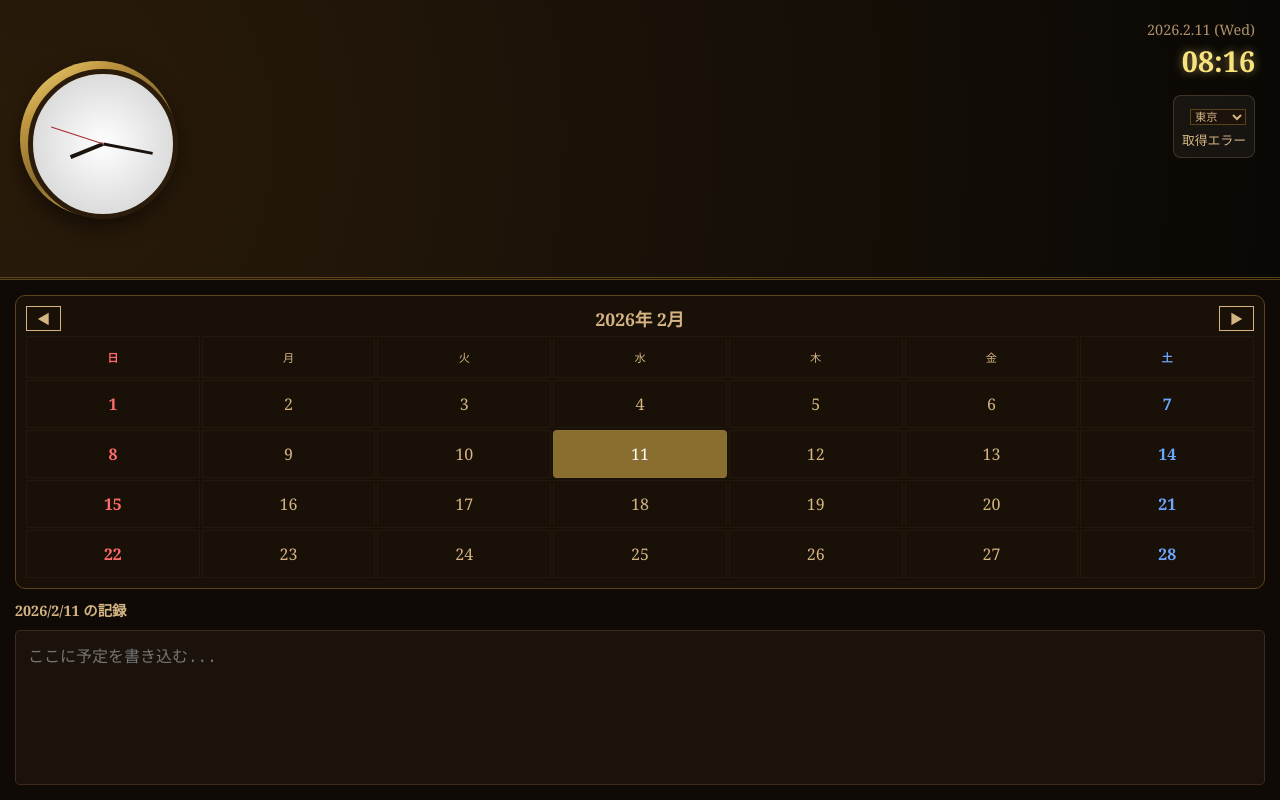
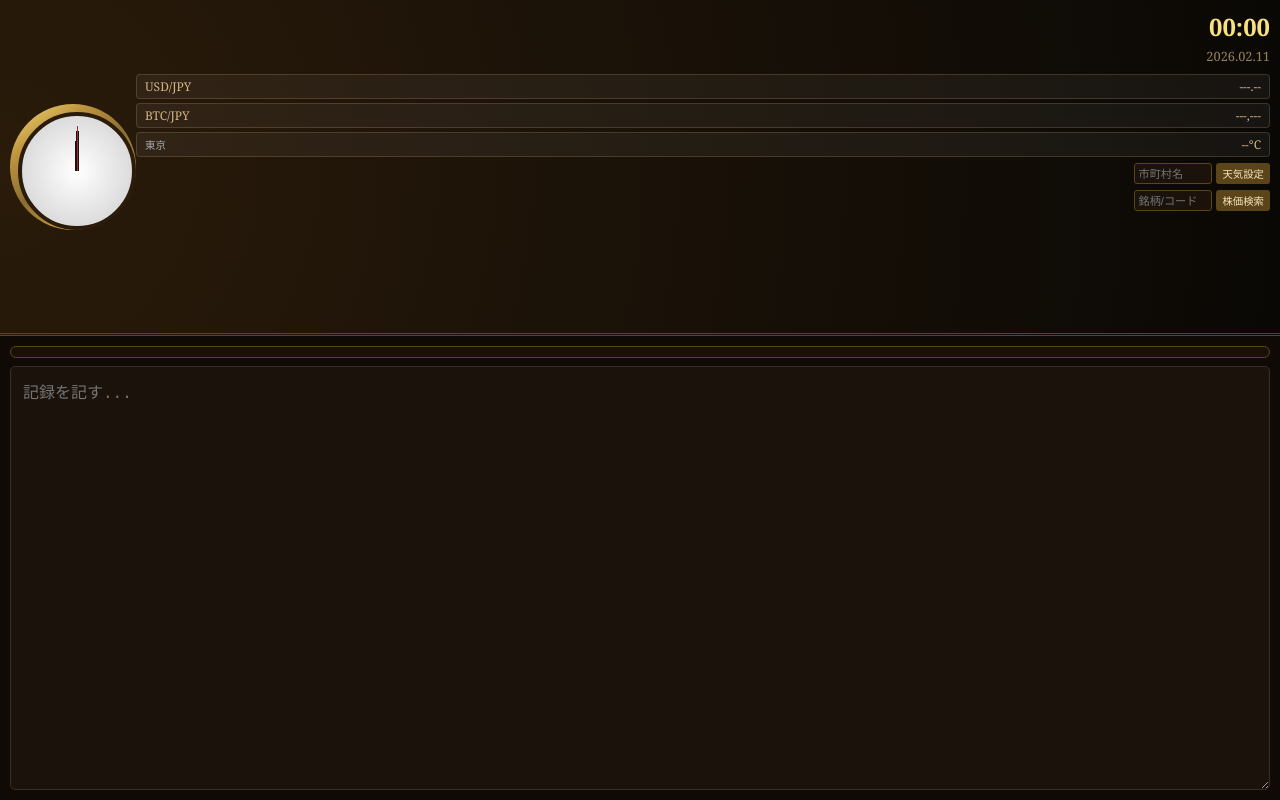
Before and after one commit to rakuda0001/my-artclock3-app, a plain HTML site: page index.html in a window 1280 px wide. Drawn offline with Linux system fonts and the light colour scheme; no server answers.

Commit message:
Update index.html

```diff
--- a/index.html
+++ b/index.html
@@ -3,140 +3,149 @@
 <head>
     <meta charset="UTF-8">
     <meta name="viewport" content="width=device-width, initial-scale=1.0, maximum-scale=1.0, user-scalable=no">
-    <title>Museum Digital & Analog</title>
+    <title>Museum Market & Weather</title>
     <style>
         :root {
             --gold: linear-gradient(145deg, #f9e17d, #bf953f, #8a6e2f, #bf953f, #f9e17d);
             --marble: radial-gradient(circle at center, #ffffff 0%, #dcdcdc 70%, #c0c0c0 100%);
             --bg-dark: #0a0805;
-            --ruby: radial-gradient(circle at 30% 30%, #ff4d4d, #800000);
-            --emerald: radial-gradient(circle at 30% 30%, #4dff4d, #004d00);
         }
 
         body {
             background: var(--bg-dark);
             color: #d4b483;
-            font-family: 'Georgia', serif;
+            font-family: 'Georgia', 'Hiragino Mincho ProN', serif;
             display: flex;
-            flex-direction: column; /* スマホ・アプリ基準で上下構成 */
+            flex-direction: column;
             height: 100vh;
             margin: 0;
             overflow: hidden;
         }
 
-        /* --- 上部：時計・デジタル・天気セクション --- */
+        /* --- 上部：コックピットセクション --- */
         .top-section {
             flex: none;
-            height: 35vh; /* 少しコンパクトに */
+            height: 42vh;
             display: flex;
             background: radial-gradient(circle at 0% 50%, #2a1b0a 0%, #0a0805 100%);
             border-bottom: 3px double #5c441a;
-            position: relative;
             padding: 10px;
             box-sizing: border-box;
         }
 
-        /* アナログ時計を左端に */
         .museum-frame {
             position: relative;
-            width: 140px;
-            height: 140px;
+            width: 110px;
+            height: 110px;
             padding: 8px;
             background: var(--gold);
             border-radius: 50%;
             align-self: center;
-            margin-left: 10px;
-            box-shadow: 0 10px 20px rgba(0,0,0,0.5);
         }
 
         .clock-face {
             width: 100%; height: 100%;
             background: var(--marble);
             border-radius: 50%;
-            border: 5px solid #2a1b0a;
+            border: 4px solid #2a1b0a;
             position: relative;
         }
 
         .hand { position: absolute; bottom: 50%; left: 50%; transform-origin: bottom; background: #1a120b; }
-        .hour { width: 4px; height: 35px; margin-left: -2px; z-index: 3; }
-        .minute { width: 3px; height: 50px; margin-left: -1.5px; z-index: 4; }
-        .second { width: 1px; height: 55px; margin-left: -0.5px; background: #a52a2a; z-index: 5; }
+        .hour { width: 4px; height: 30px; margin-left: -2px; }
+        .minute { width: 3px; height: 40px; margin-left: -1.5px; }
+        .second { width: 1px; height: 45px; margin-left: -0.5px; background: #a52a2a; }
 
-        /* 右上：デジタル時計と日付 */
         .info-panel {
             flex: 1;
             display: flex;
             flex-direction: column;
             align-items: flex-end;
-            justify-content: flex-start;
-            padding-top: 10px;
-            padding-right: 15px;
+            gap: 4px;
         }
 
-        #digital-date { font-size: 0.9rem; opacity: 0.8; margin-bottom: 2px; }
-        #digital-clock { font-size: 1.8rem; font-weight: bold; color: #f9e17d; text-shadow: 0 0 10px rgba(249, 225, 125, 0.5); }
+        #digital-clock { font-size: 1.5rem; font-weight: bold; color: #f9e17d; }
+        #digital-date { font-size: 0.8rem; opacity: 0.7; }
 
-        /* 天気予報エリア */
-        .weather-panel {
-            margin-top: 15px;
-            text-align: right;
-            background: rgba(255,255,255,0.05);
-            padding: 8px;
-            border-radius: 8px;
-            border: 1px solid rgba(212, 180, 131, 0.2);
+        .market-panel {
+            width: 100%;
+            display: flex;
+            flex-direction: column;
+            gap: 4px;
+            margin-top: 5px;
         }
 
-        #city-select {
-            background: #1a120b;
-            color: #d4b483;
-            border: 1px solid #5c441a;
-            font-size: 0.7rem;
-            margin-bottom: 5px;
+        .data-row {
+            background: rgba(255,255,255,0.05);
+            padding: 3px 8px;
+            border-radius: 4px;
+            border: 1px solid rgba(212, 180, 131, 0.2);
+            display: flex;
+            justify-content: space-between;
+            align-items: center;
+            font-size: 0.75rem;
         }
 
-        #weather-info { font-size: 0.8rem; }
+        .search-box {
+            display: flex;
+            gap: 4px;
+            width: 100%;
+            justify-content: flex-end;
+            margin-top: 2px;
+        }
 
-        /* --- 下部：カレンダー・スケジュール（1.3倍拡大） --- */
+        input {
+            background: #1a120b;
+            border: 1px solid #5c441a;
+            color: #f9e17d;
+            font-size: 0.7rem;
+            padding: 3px;
+            border-radius: 3px;
+        }
+
+        .small-btn {
+            background: #5c441a;
+            color: #f4e4bc;
+            border: none;
+            font-size: 0.65rem;
+            padding: 3px 6px;
+            border-radius: 3px;
+            cursor: pointer;
+        }
+
+        /* --- 下部：カレンダー --- */
         .schedule-section {
-            flex: 1; /* 残りのスペースをすべて使う */
-            padding: 15px;
+            flex: 1;
+            padding: 10px;
             display: flex;
             flex-direction: column;
-            gap: 10px;
             background: #0f0a05;
-            overflow-y: auto;
         }
 
         .calendar-card {
             background: rgba(42, 27, 10, 0.4);
             border: 1px solid #5c441a;
-            padding: 10px;
-            border-radius: 10px;
+            padding: 5px;
+            border-radius: 8px;
+            margin-bottom: 8px;
         }
 
-        .calendar-header { display: flex; justify-content: space-between; align-items: center; margin-bottom: 5px; }
-        .nav-btn { background: none; border: 1px solid #d4b483; color: #d4b483; padding: 2px 10px; cursor: pointer; }
-        .calendar-grid { display: grid; grid-template-columns: repeat(7, 1fr); gap: 2px; text-align: center; }
-        .day { padding: 12px 0; cursor: pointer; border: 1px solid rgba(212, 180, 131, 0.05); font-size: 1rem; }
-        .sun { color: #ff6b6b; font-weight: bold; }
-        .sat { color: #6ba6ff; font-weight: bold; }
+        .calendar-grid { display: grid; grid-template-columns: repeat(7, 1fr); gap: 1px; text-align: center; }
+        .day { padding: 10px 0; font-size: 0.9rem; cursor: pointer; }
+        .sun { color: #ff6b6b; }
+        .sat { color: #6ba6ff; }
         .today { background: #8a6e2f; color: white; border-radius: 4px; }
 
         #note-area {
-            flex: 1; /* スケジュール欄を広げ、余った縦幅を全部使う */
-            min-height: 120px;
+            flex: 1;
             background: #1a120b;
+            color: #f4e4bc;
             border: 1px solid #3d2b1f;
-            color: #f4e4bc;
             padding: 12px;
             font-size: 1rem;
-            resize: none;
-            box-sizing: border-box;
+            border-radius: 5px;
             outline: none;
-            border-radius: 5px;
         }
-
-        .gem { position: absolute; width: 10px; height: 100px; z-index: 1; }
     </style>
 </head>
 <body>
@@ -151,127 +160,53 @@
     </div>
 
     <div class="info-panel">
-        <div id="digital-date">2026.02.11 (Wed)</div>
-        <div id="digital-clock">15:49</div>
+        <div id="digital-clock">00:00</div>
+        <div id="digital-date">2026.02.11</div>
 
-        <div class="weather-panel">
-            <select id="city-select" onchange="getWeather()">
-                <option value="35.6895,139.6917">東京</option>
-                <option value="34.6937,135.5023">大阪</option>
-                <option value="43.0642,141.3468">札幌</option>
-                <option value="35.1815,136.9066">名古屋</option>
-                <option value="33.5904,130.4017">福岡</option>
-                <option value="26.2124,127.6809">那覇</option>
-            </select>
-            <div id="weather-info">Loading...</div>
+        <div class="market-panel">
+            <div class="data-row"><span>USD/JPY</span><span id="usd-jpy">---.--</span></div>
+            <div class="data-row"><span>BTC/JPY</span><span id="btc-jpy">---,---</span></div>
+            <div class="data-row">
+                <span id="location-name" style="font-size: 0.65rem; color: #aaa;">東京</span>
+                <span id="weather-info">--°C</span>
+            </div>
+
+            <div class="search-box">
+                <input type="text" id="city-input" placeholder="市町村名" style="width: 70px;">
+                <button class="small-btn" onclick="searchCity()">天気設定</button>
+            </div>
+            <div class="search-box">
+                <input type="text" id="stock-input" placeholder="銘柄/コード" style="width: 70px;">
+                <button class="small-btn" onclick="searchStock()">株価検索</button>
+            </div>
         </div>
     </div>
 </div>
 
 <div class="schedule-section">
     <div class="calendar-card">
-        <div class="calendar-header">
-            <button class="nav-btn" onclick="changeMonth(-1)">◀</button>
-            <h3 id="month-display" style="margin:0; font-size: 1.1rem;"></h3>
-            <button class="nav-btn" onclick="changeMonth(1)">▶</button>
-        </div>
         <div class="calendar-grid" id="calendar-days"></div>
     </div>
-    <h4 id="selected-date-title" style="margin: 0; font-size: 0.9rem;">日付を選択</h4>
-    <textarea id="note-area" placeholder="ここに予定を書き込む..."></textarea>
+    <textarea id="note-area" placeholder="記録を記す..."></textarea>
 </div>
 
 <script>
-    // 時計更新
+    // 時計
     function updateClock() {
         const now = new Date();
-        // アナログ
         document.getElementById('second').style.transform = `rotate(${(now.getSeconds()/60)*360}deg)`;
-        document.getElementById('minute').style.transform = `rotate(${(now.getMinutes()/60)*360 + (now.getSeconds()/60)*6}deg)`;
+        document.getElementById('minute').style.transform = `rotate(${(now.getMinutes()/60)*360}deg)`;
         document.getElementById('hour').style.transform = `rotate(${(now.getHours()%12/12)*360 + (now.getMinutes()/60)*30}deg)`;
+        document.getElementById('digital-clock').innerText = now.toTimeString().split(' ')[0].substring(0,5);
+        document.getElementById('digital-date').innerText = now.toLocaleDateString();
+    }
+    setInterval(updateClock, 1000); updateClock();
 
-        // デジタル日付・時刻
-        const y = now.getFullYear();
-        const m = now.getMonth() + 1;
-        const d = now.getDate();
-        const w = ["Sun","Mon","Tue","Wed","Thu","Fri","Sat"][now.getDay()];
-        const hh = String(now.getHours()).padStart(2, '0');
-        const mm = String(now.getMinutes()).padStart(2, '0');
+    // 相場取得
+    async function getFinanceData() {
+        try {
+            const usdRes = await fetch('https://open.er-api.com/v6/latest/USD');
+            const usdData = await usdRes.json();
+            document.getElementById('usd-jpy').innerText = usdData.rates.JPY.toFixed(2);
 
-        document.getElementById('digital-date').innerText = `${y}.${m}.${d} (${w})`;
-        document.getElementById('digital-clock').innerText = `${hh}:${mm}`;
-    }
-    setInterval(updateClock, 1000);
-    updateClock();
-
-    // 天気予報取得
-    async function getWeather() {
-        const coords = document.getElementById('city-select').value.split(',');
-        try {
-            const res = await fetch(`https://api.open-meteo.com/v1/forecast?latitude=${coords[0]}&longitude=${coords[1]}&current_weather=true&timezone=Asia%2FTokyo`);
-            const data = await res.json();
-            const temp = data.current_weather.temperature;
-            const code = data.current_weather.weathercode;
-            const icons = { 0: "☀️", 1: "🌤", 2: "⛅", 3: "☁️", 45: "🌫", 51: "🌦", 61: "🌧", 71: "❄️", 95: "⚡" };
-            const icon = icons[code] || "✨";
-            document.getElementById('weather-info').innerText = `${icon} ${temp}°C`;
-        } catch (e) {
-            document.getElementById('weather-info').innerText = "取得エラー";
-        }
-    }
-    getWeather();
-
-    // カレンダー機能
-    let currentViewDate = new Date();
-    let selectedDateKey = "";
-
-    function renderCalendar() {
-        const year = currentViewDate.getFullYear();
-        const month = currentViewDate.getMonth();
-        document.getElementById('month-display').innerText = `${year}年 ${month + 1}月`;
-        const firstDay = new Date(year, month, 1).getDay();
-        const lastDate = new Date(year, month + 1, 0).getDate();
-        const grid = document.getElementById('calendar-days');
-        grid.innerHTML = '';
-        ['日','月','火','水','木','金','土'].forEach((d, i) => {
-            const el = document.createElement('div');
-            el.className = `day ${i===0 ? 'sun' : (i===6 ? 'sat' : '')}`;
-            el.style.fontSize = "0.7rem";
-            el.innerText = d;
-            grid.appendChild(el);
-        });
-        for(let i=0; i<firstDay; i++) grid.appendChild(document.createElement('div'));
-        for(let i=1; i<=lastDate; i++) {
-            const el = document.createElement('div');
-            el.className = 'day';
-            const dow = new Date(year, month, i).getDay();
-            if(dow === 0) el.classList.add('sun');
-            if(dow === 6) el.classList.add('sat');
-            if(i === new Date().getDate() && month === new Date().getMonth() && year === new Date().getFullYear()) el.classList.add('today');
-            el.innerText = i;
-            el.onclick = () => selectDate(year, month + 1, i);
-            grid.appendChild(el);
-        }
-    }
-
-    function selectDate(y, m, d) {
-        selectedDateKey = `note_v2_${y}_${m}_${d}`;
-        document.getElementById('selected-date-title').innerText = `${y}/${m}/${d} の記録`;
-        document.getElementById('note-area').value = localStorage.getItem(selectedDateKey) || "";
-    }
-
-    document.getElementById('note-area').oninput = (e) => {
-        if(selectedDateKey) localStorage.setItem(selectedDateKey, e.target.value);
-    };
-
-    function changeMonth(diff) {
-        currentViewDate.setMonth(currentViewDate.getMonth() + diff);
-        renderCalendar();
-    }
-
-    renderCalendar();
-    const t = new Date();
-    selectDate(t.getFullYear(), t.getMonth()+1, t.getDate());
-</script>
-</body>
-</html>
+            const btcRes = await fetch('
```
